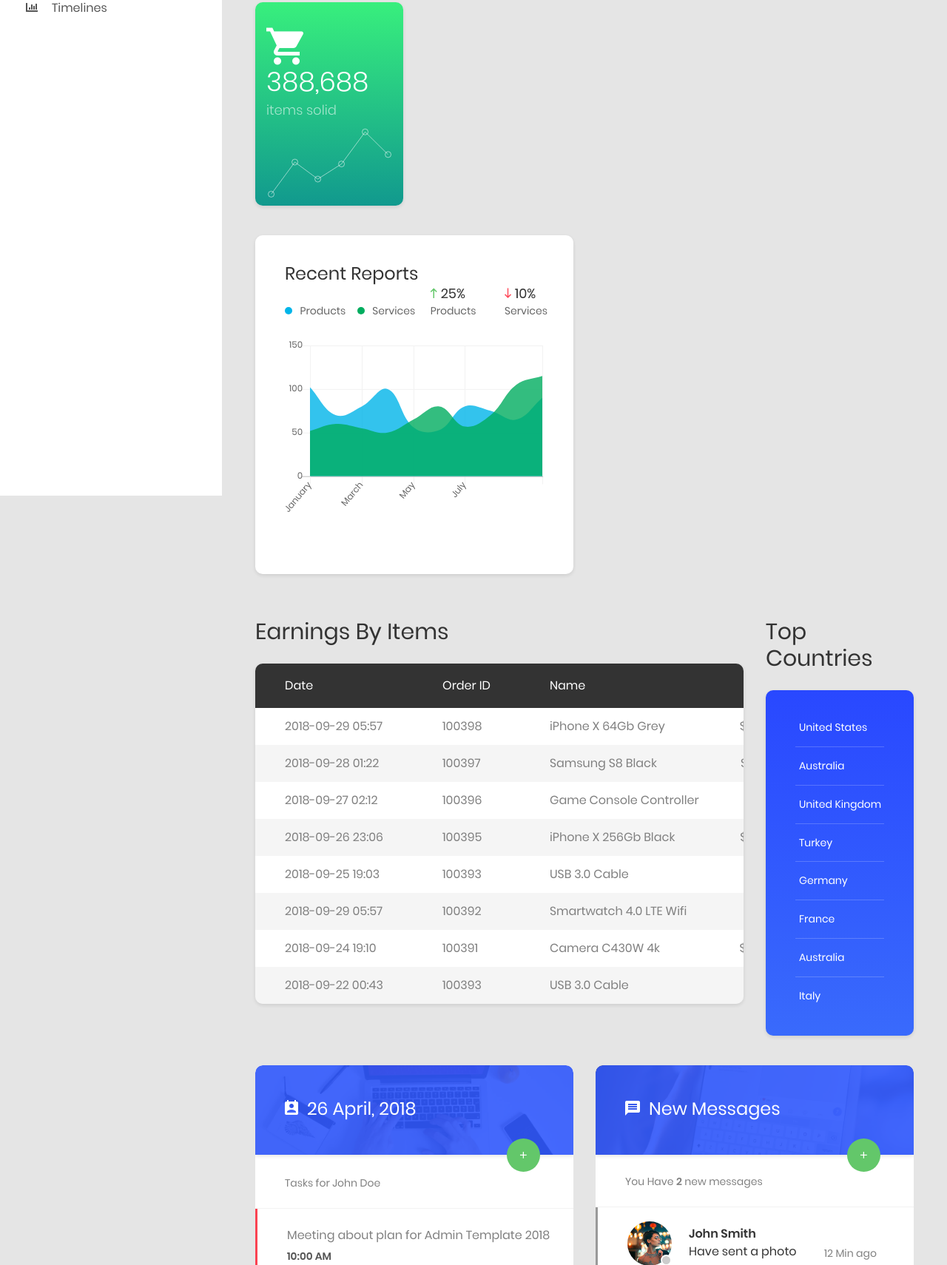
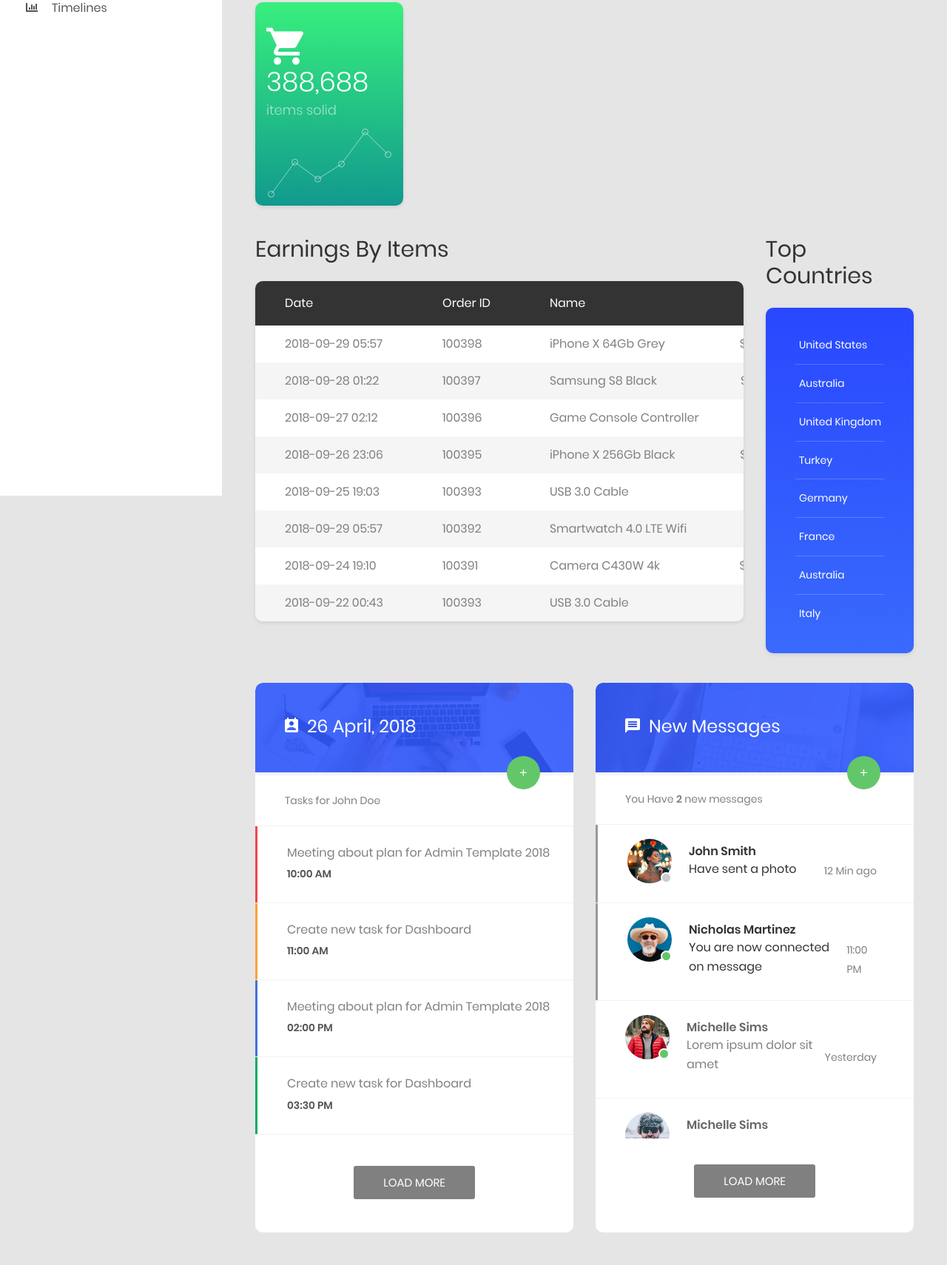
Before and after one commit to aale12/Project-2-Group-7, a Node server app: page /dashboard in a window 1280 px wide. Shown: the part 183-1893 px from the top of the page at 74% size. Run offline with Node 20, Linux system fonts and the light colour scheme; the visitor is signed in with stand-in values (Sample User, id 1); data that the repository does not hold is empty; some libraries are stand-ins or nearby versions.

Commit message:
remove Recent chart

```diff
--- a/public/theme/js/main.js
+++ b/public/theme/js/main.js
@@ -80,80 +80,6 @@
         var elements = 10
         var data1 = [52, 60, 55, 50, 65, 80, 57, 70, 105, 115]
         var data2 = [102, 70, 80, 100, 56, 53, 80, 75, 65, 90]
-
-        var ctx = document.getElementById("recent-rep-chart");
-        if (ctx) {
-            ctx.height = 250;
-            var myChart = new Chart(ctx, {
-                type: 'line',
-                data: {
-                    labels: ['January', 'February', 'March', 'April', 'May', 'June', 'July', 'August', 'September', ''],
-                    datasets: [
-                        {
-                            label: 'My First dataset',
-                            backgroundColor: brandService,
-                            borderColor: 'transparent',
-                            pointHoverBackgroundColor: '#fff',
-                            borderWidth: 0,
-                            data: data1
-
-                        },
-                        {
-                            label: 'My Second dataset',
-                            backgroundColor: brandProduct,
-                            borderColor: 'transparent',
-                            pointHoverBackgroundColor: '#fff',
-                            borderWidth: 0,
-                            data: data2
-
-                        }
-                    ]
-                },
-                options: {
-                    maintainAspectRatio: true,
-                    legend: {
-                        display: false
-                    },
-                    responsive: true,
-                    scales: {
-                        xAxes: [{
-                            gridLines: {
-                                drawOnChartArea: true,
-                                color: '#f2f2f2'
-                            },
-                            ticks: {
-                                fontFamily: "Poppins",
-                                fontSize: 12
-                            }
-                        }],
-                        yAxes: [{
-                            ticks: {
-                                beginAtZero: true,
-                                maxTicksLimit: 5,
-                                stepSize: 50,
-                                max: 150,
-                                fontFamily: "Poppins",
-                                fontSize: 12
-                            },
-                            gridLines: {
-                                display: true,
-                                color: '#f2f2f2'
-
-                            }
-                        }]
-                    },
-                    elements: {
-                        point: {
-                            radius: 0,
-                            hitRadius: 10,
-                            hoverRadius: 4,
-                            hoverBorderWidth: 3
-                        }
-                    }
-
-                }
-            });
-        }
 
 
     } catch (error) {
--- a/views/dashboard.handlebars
+++ b/views/dashboard.handlebars
@@ -235,38 +235,6 @@
                         </div>
                         <div class="row">
                             <div class="col-lg-6">
-                                <div class="au-card recent-report">
-                                    <div class="au-card-inner">
-                                        <h3 class="title-2">recent reports</h3>
-                                        <div class="chart-info">
-                                            <div class="chart-info__left">
-                                                <div class="chart-note">
-                                                    <span class="dot dot--blue"></span>
-                                                    <span>products</span>
-                                                </div>
-                                                <div class="chart-note mr-0">
-                                                    <span class="dot dot--green"></span>
-                                                    <span>services</span>
-                                                </div>
-                                            </div>
-                                            <div class="chart-info__right">
-                                                <div class="chart-statis">
-                                                    <span class="index incre">
-                                                        <i class="zmdi zmdi-long-arrow-up"></i>25%</span>
-                                                    <span class="label">products</span>
-                                                </div>
-                                                <div class="chart-statis mr-0">
-                                                    <span class="index decre">
-                                                        <i class="zmdi zmdi-long-arrow-down"></i>10%</span>
-                                                    <span class="label">services</span>
-                                                </div>
-                                            </div>
-                                        </div>
-                                        <div class="recent-report__chart">
-                                            <canvas id="recent-rep-chart"></canvas>
-                                        </div>
-                                    </div>
-                                </div>
                             </div>
                         </div>
                         <div class="row">
```
